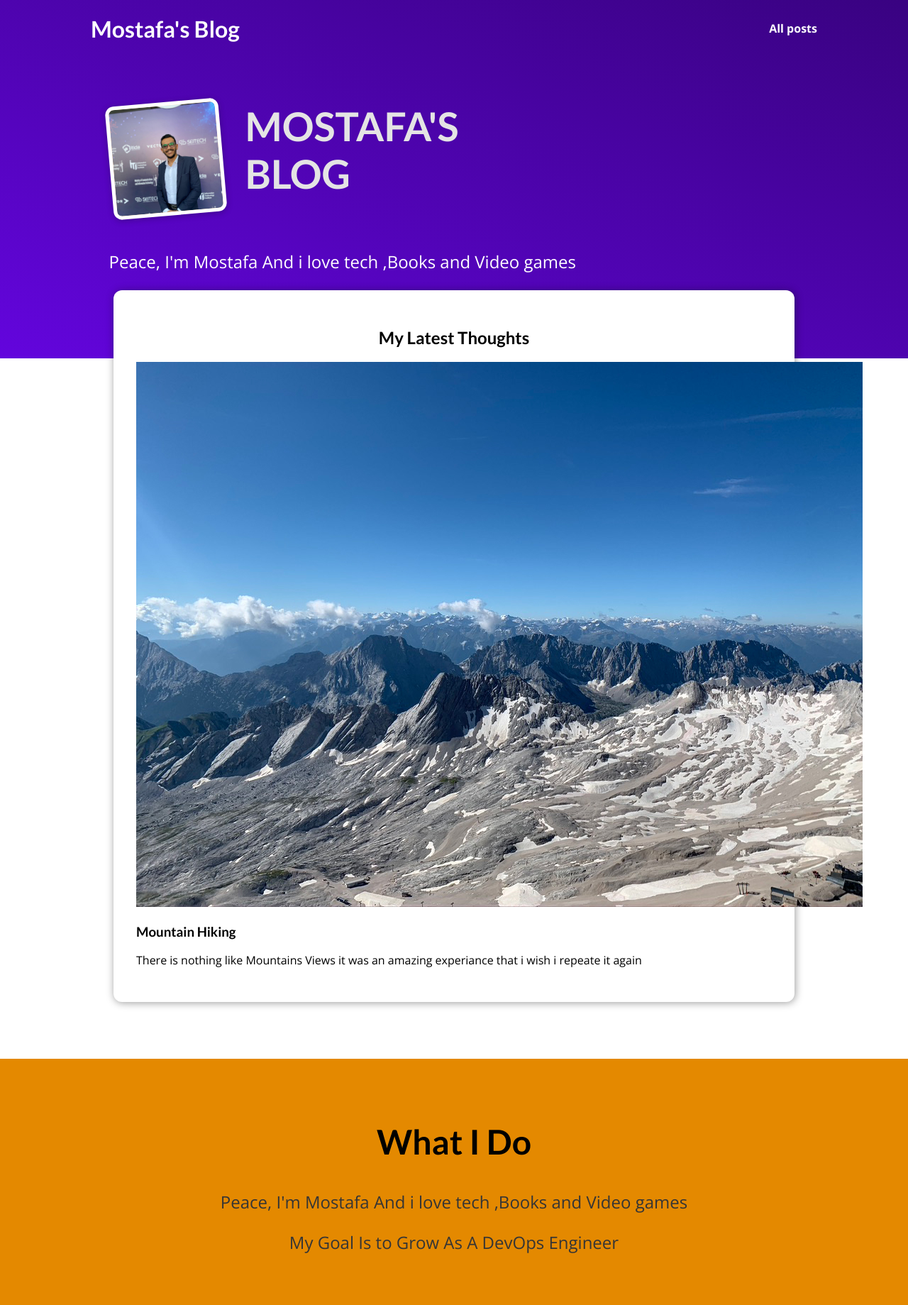
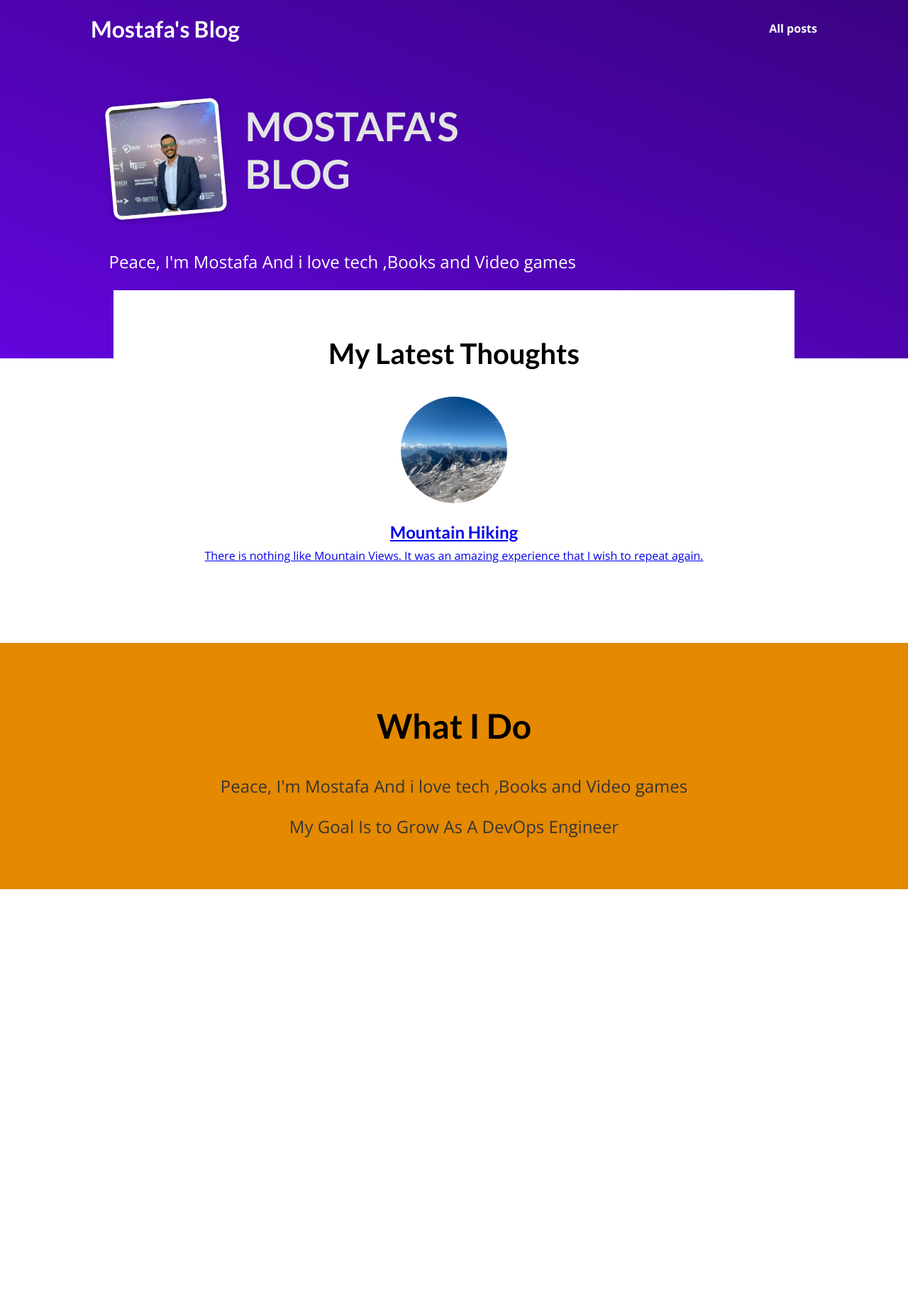
Before and after one commit to Mostafa-Anwar-101/My-Site-Python-Django-, a Django app: page / in a window 1280 px wide. Shown: the whole page at 71% size. After the commit the page ends 1253 px from the top, so only its background shows below. Run offline with Django 5.2, Linux system fonts and the light colour scheme.

Commit message:
refactor fix index style (mountain image)

```diff
--- a/blog/static/blog/index.css
+++ b/blog/static/blog/index.css
@@ -36,14 +36,17 @@
   #latest-posts {
     background-color: white;
     padding: 2rem;
-    border-radius: 12px;
+    border-radius: var(--border-radius);
     width: 60rem;
     margin: -6rem auto 2rem auto;
-    box-shadow: 1px 1px 12px rgba(0, 0, 0, 0.4);
+    box-shadow: var(--shadow);
+    text-align: center;
 }
 
 #latest-posts h2 {
-    text-align: center;
+    font-size: 2.5rem;
+    color: var(--text-color-dark);
+    margin-bottom: 2rem;
 }
 
 #latest-posts ul {
@@ -51,11 +54,47 @@
     margin: 0;
     padding: 0;
     display: flex;
+    justify-content: center;
     gap: 1rem;
 }
 
 #latest-posts li {
     flex: 1;
+    display: flex;
+    justify-content: center;
+}
+
+.post {
+    display: flex;
+    flex-direction: column;
+    align-items: center;
+    text-align: center;
+}
+
+.post img {
+    width: 10rem;
+    height: 10rem;
+    object-fit: cover;
+    object-position: top;
+    border-radius: 50%;
+    border: 5px solid white;
+    box-shadow: var(--shadow);
+}
+
+.post__content {
+    margin-top: 1rem;
+}
+
+.post__content h3 {
+    font-size: 1.5rem;
+    color: var(--text-color-dark);
+    margin: 0.5rem 0;
+}
+
+.post__content p {
+    font-size: 1rem;
+    color: var(--text-color-dark);
+    margin: 0;
 }
 
   #about {
--- a/blog/templates/blog/index.html
+++ b/blog/templates/blog/index.html
@@ -33,21 +33,19 @@
         <ul>
             <li>
                 <article class="post">
-                    <a href="">
-                        <img src="{% static "blog/images/mountains.jpg" %}" alt="Mountain Hiking" />
-                    </a>
-                        <div class ="post__content">
+                    <a href="#">
+                        <img src="{% static 'blog/images/mountains.jpg' %}" alt="Mountain Hiking" />
+                        <div class="post__content">
                             <h3>Mountain Hiking</h3>
                             <p>
-                                There is nothing like Mountains Views
-                                it was an amazing experiance
-                                that i wish i repeate it again
+                                There is nothing like Mountain Views.
+                                It was an amazing experience that I wish to repeat again.
                             </p>
                         </div>
-                </articlel>
+                    </a>
+                </article>
             </li>
         </ul>
-
     </section>
 
     <section id="about">
```
Lines whose indentation alone changed are shown as unchanged.
